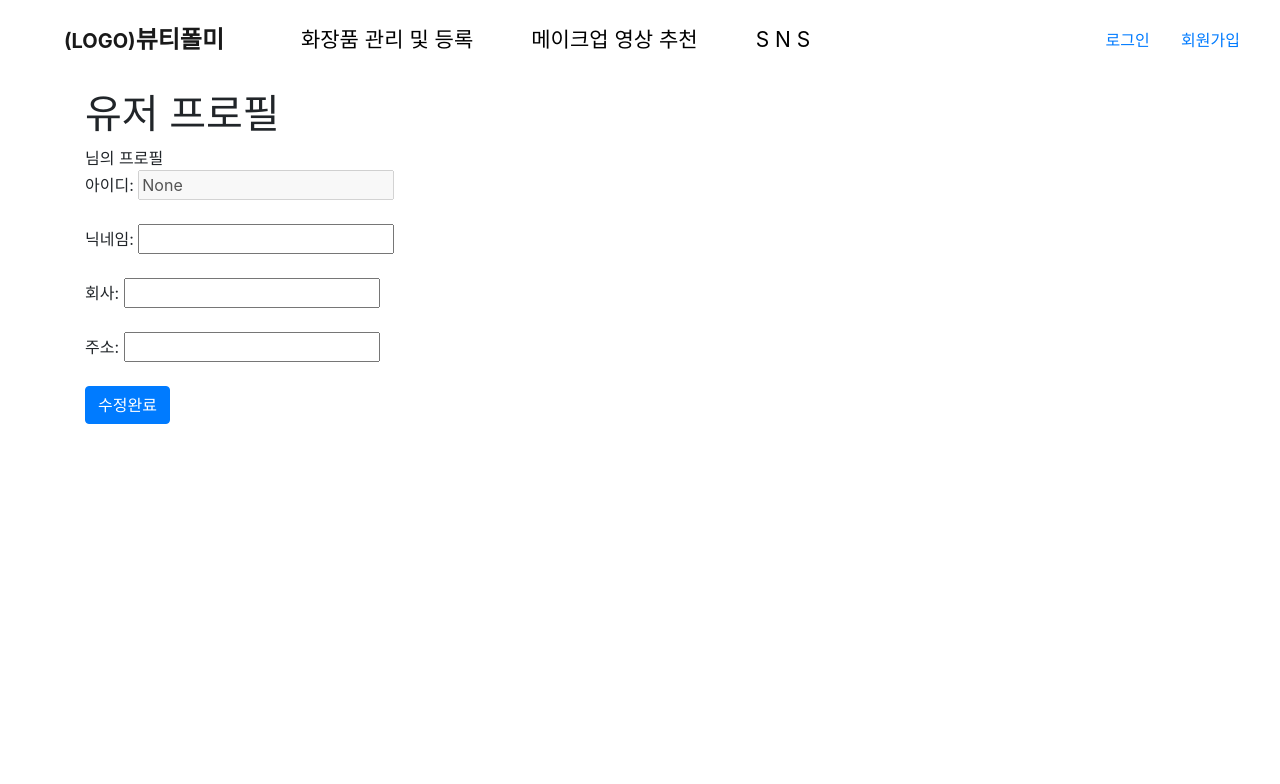
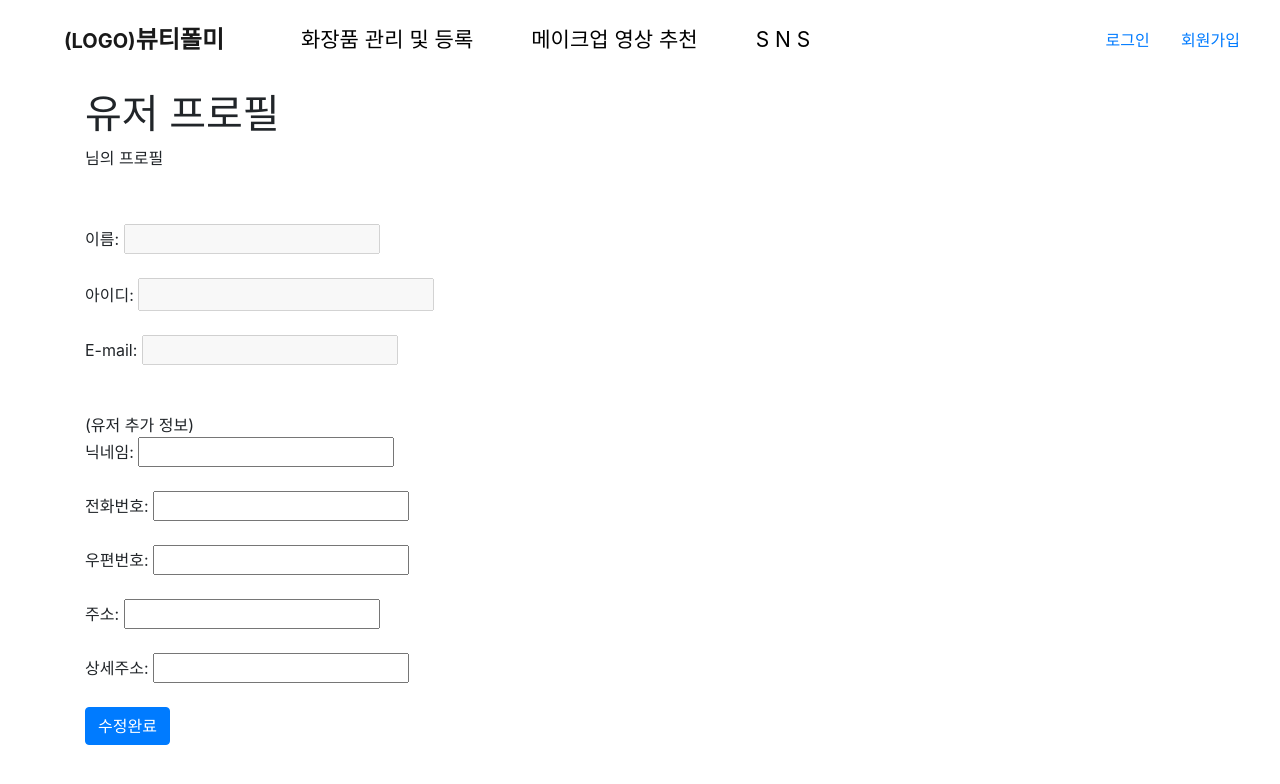
Before and after one commit to YooInKeun/CAU_CSE_Capstone_3, a Django app: template BeautyForMe/beautyforme/accounts/templates/profile.html in a window 1280 px wide. Shown: the top 784 px of the page. Run offline with Django 3.2, Linux system fonts and the light colour scheme; the template is opened without the code that fills it, so the values that code supplies are empty; some libraries are stand-ins or nearby versions.

Commit message:
[ADD] 프로필 모델 수정에 따른 프론트 수정

```diff
--- a/BeautyForMe/beautyforme/accounts/templates/profile.html
+++ b/BeautyForMe/beautyforme/accounts/templates/profile.html
@@ -4,27 +4,17 @@
 {{ user.username }}님의 프로필
 <div id="app">
   <div class="inputBox">
-    아이디:
-    <input
-      id="user_id"
-      type="text"
-      value="{{ user.pk }}"
-      disabled
-    /><br /><br />
-    닉네임:
-    <input class="nickname" type="text" v-model.trim="nickname" /><br /><br />
-    회사:
-    <input class="company" type="text" v-model.trim="company" /><br /><br />
-    주소:
-    <input
-      class="address"
-      type="text"
-      v-model.trim="address"
-      v-on:keyup.enter="update_profile()"
-    /><br /><br />
-    <button v-on:click="update_profile()" class="btn btn-primary">
-      수정완료
-    </button>
+    <input id="user_id" type="text" value="{{ user.pk }}" style="visibility:hidden;" disabled/><br/><br/>
+    이름: <input class="name" type="text" value="{{ user.last_name }}" disabled/><br/><br/>
+    아이디: <input class="username" type="text" value="{{ user.username }}" disabled/><br/><br/>
+    E-mail: <input class="email" type="text" value="{{ user.email }}" disabled/><br/><br/>
+    <br/>(유저 추가 정보)<br/>
+    닉네임: <input class="nickname" type="text" v-model.trim="nickname"/><br/><br/>
+    전화번호: <input class="phone" type="text" v-model.trim="phone"/><br/><br/>
+    우편번호: <input class="zip_code" type="text" v-model.trim="zip_code"/><br/><br/>
+    주소: <input class="address" type="text" v-model.trim="address"/><br/><br/>
+    상세주소: <input class="address_detail" type="text" v-model.trim="address_detail" v-on:keyup.enter="update_profile()"/><br/><br/>
+    <button v-on:click="update_profile()" class="btn btn-primary">수정완료</button>
   </div>
 </div>
 
@@ -41,8 +31,10 @@
     data: {
       user_id: "",
       nickname: "",
-      company: "",
-      address: ""
+      phone: "",
+      zip_code: "",
+      address: "",
+      address_detail: ""
     },
     created: function() {
       console.log("created()");
@@ -54,8 +46,10 @@
         var postData = {
           user: this.user_id,
           nickname: this.nickname,
-          company: this.company,
-          address: this.address
+          phone: this.phone,
+          zip_code: this.zip_code,
+          address: this.address,
+          address_detail: this.address_detail,
         };
         console.log(postData);
         axios
@@ -80,8 +74,10 @@
           .then(function(res) {
             console.log("GET SUCCESS", res);
             user.nickname = res.data[0].nickname;
-            user.company = res.data[0].company;
+            user.phone = res.data[0].phone;
+            user.zip_code = res.data[0].zip_code;
             user.address = res.data[0].address;
+            user.address_detail = res.data[0].address_detail;
           })
           .catch(function(err) {
             console.log("GET FAIL", err);
```
